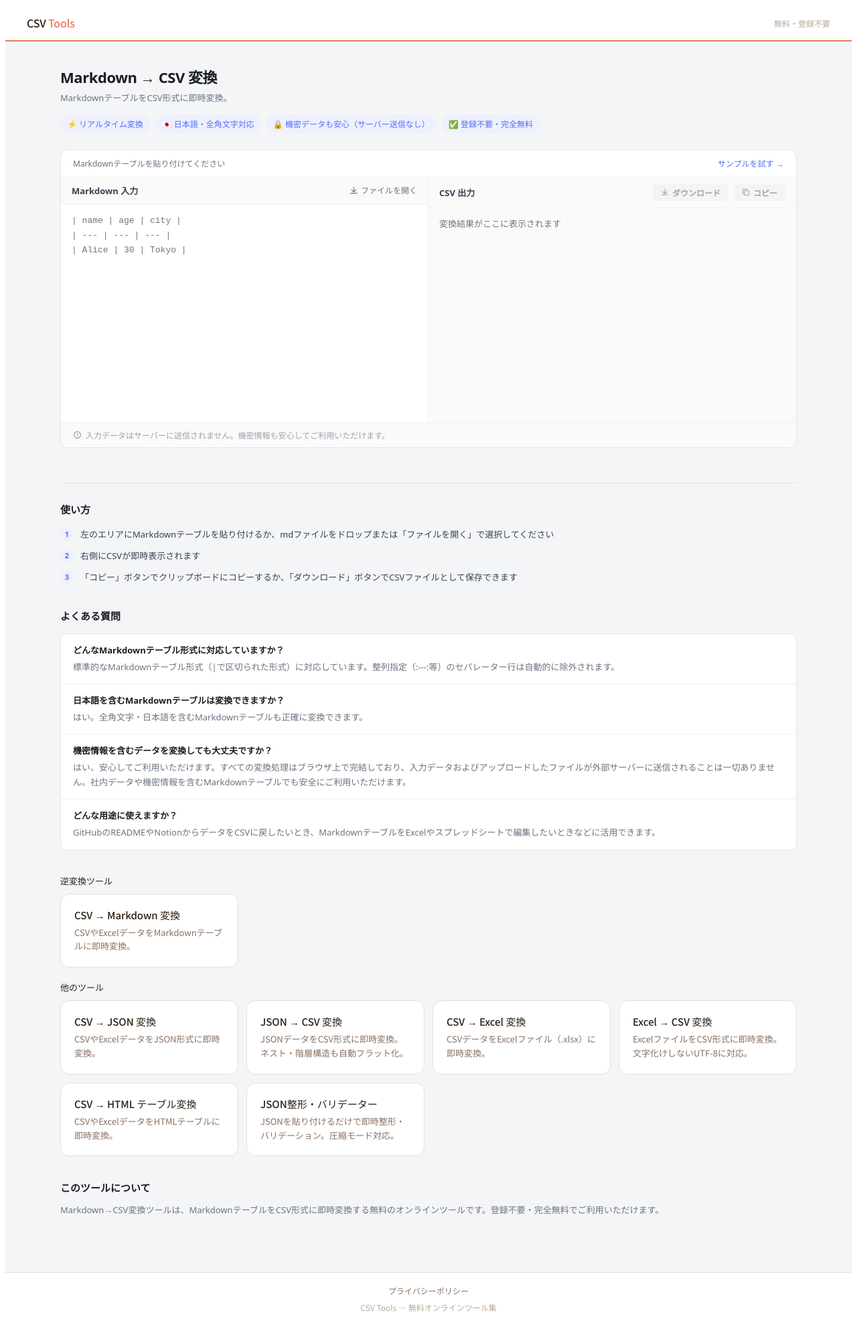
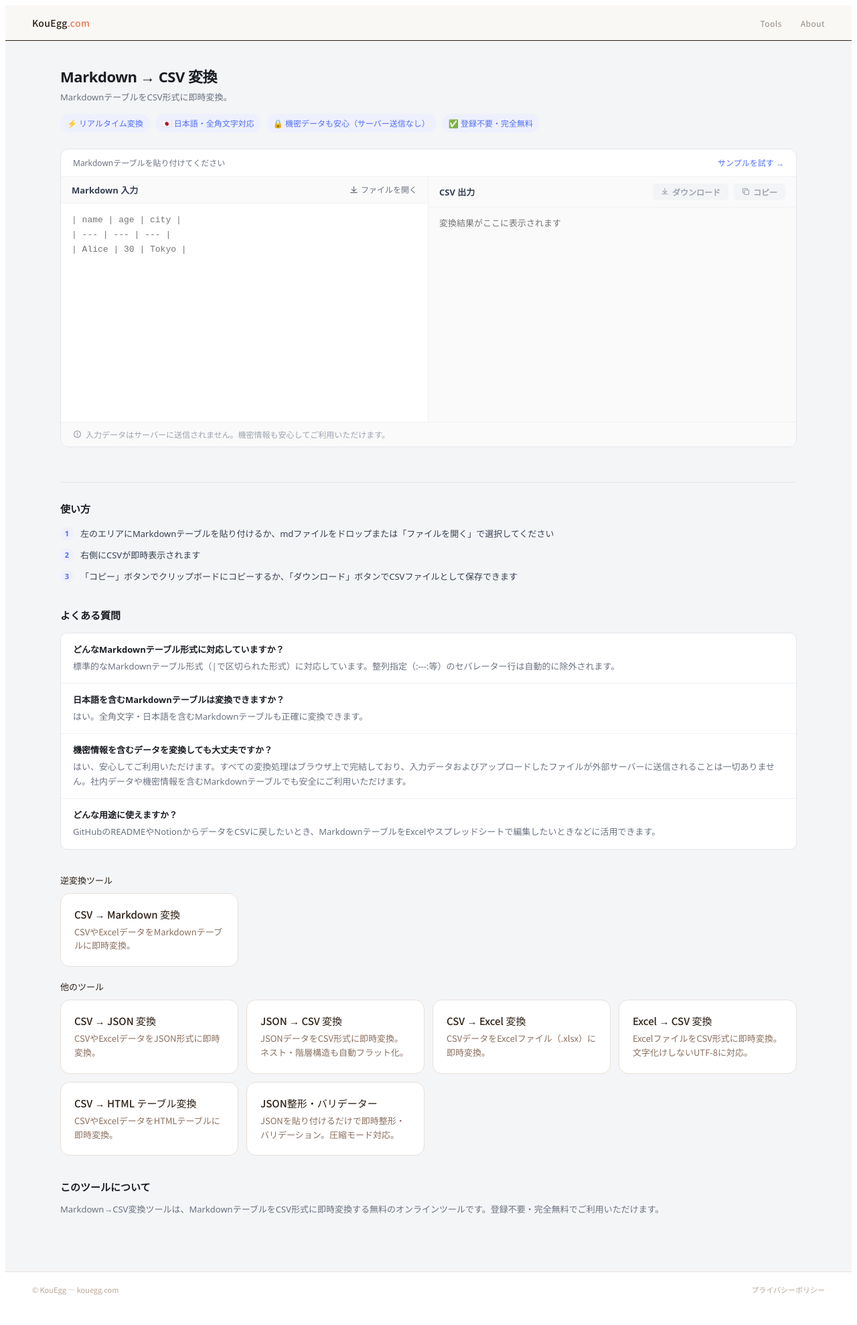
Before and after one commit to KouEgg/csv-to-markdown, a Next.js app: page /markdown-to-csv in a window 1280 px wide. Shown: the whole page at 67% size. After the commit the page ends 1952 px from the top, so only its background shows below. Built offline with nearby package versions, Linux system fonts and the light colour scheme.

Commit message:
refact page structure

```diff
--- a/app/about/page.js
+++ b/app/about/page.js
@@ -1,5 +1,7 @@
 import Link from "next/link";
 import { COLORS, FONTS } from "../lib/theme";
+import Header from "../components/header";
+import Footer from "../components/footer";
 
 // ===================================================
 // 定数定義
@@ -263,7 +265,7 @@ const INTERESTS = [
 const LINKS = [
 //   { label: "GitHub", sub: "@KouEgg →", href: "https://github.com/KouEgg" },
   { label: "Zenn", sub: "技術記事 →", href: "https://zenn.dev" },
-  { label: "CSV Tools", sub: "ツール一覧 →", href: "/csv-to-markdown" },
+  { label: "CSV Tools", sub: "ツール一覧 →", href: "/tools" },
 ];
 
 // ===================================================
@@ -275,18 +277,7 @@ export default function AboutPage() {
     <div style={ABOUT_STYLES.page}>
 
       {/* ナビゲーション */}
-      <nav style={ABOUT_STYLES.nav}>
-        <Link href="/" style={ABOUT_STYLES.navLogo}>
-          KouEgg —{" "}
-          <span style={ABOUT_STYLES.navLogoAccent}>CSV Tools</span>
-        </Link>
-        <div style={{ display: "flex", gap: "28px" }}>
-          <Link href="/" style={ABOUT_STYLES.navLink}>Tools</Link>
-          <span style={{ ...ABOUT_STYLES.navLink, opacity: 1, borderBottom: `1px solid ${COLORS.textPrimary}`, paddingBottom: "1px" }}>
-            About
-          </span>
-        </div>
-      </nav>
+      <Header />
 
       {/* ヒーロー */}
       {/* <section style={ABOUT_STYLES.hero}>
@@ -371,18 +362,13 @@ export default function AboutPage() {
         <p style={ABOUT_STYLES.toolsTeaserText}>
           作ったツールは<br />こちらから使えます
         </p>
-        <Link href="/" style={ABOUT_STYLES.toolsTeaserLink}>
+        <Link href="/tools" style={ABOUT_STYLES.toolsTeaserLink}>
           CSV Tools を見る →
         </Link>
       </section>
 
       {/* フッター */}
-      <footer style={ABOUT_STYLES.footerBar}>
-        <span style={ABOUT_STYLES.footerText}>© KouEgg — kouegg.com</span>
-        <Link href="/privacy" style={{ fontSize: "11px", color: COLORS.textMuted, textDecoration: "none" }}>
-          プライバシーポリシー
-        </Link>
-      </footer>
+      <Footer />
 
     </div>
   );
--- a/app/components/footer.js
+++ b/app/components/footer.js
@@ -1,24 +1,27 @@
+import Link from "next/link";
 import { COLORS, FONTS } from "../lib/theme";
 
 export default function Footer() {
   return (
     <footer style={{
       borderTop: `0.5px solid ${COLORS.border}`,
-      padding: "18px 32px",
-      textAlign: "center",
+      padding: "18px 40px",
       display: "flex",
-      flexDirection: "column",
-      gap: "8px",
+      justifyContent: "space-between",
       alignItems: "center",
       fontFamily: FONTS.sans,
       background: COLORS.bgCard,
     }}>
-      <div style={{ display: "flex", gap: "16px", alignItems: "center" }}>
-        <a href="/privacy" style={{ fontSize: "12px", color: COLORS.textSecondary, textDecoration: "none" }}>
-          プライバシーポリシー
-        </a>
-      </div>
-      <span style={{ fontSize: "12px", color: COLORS.textMuted }}>CSV Tools — 無料オンラインツール集</span>
+      <span style={{ fontSize: "11px", color: COLORS.textMuted }}>
+        © KouEgg — kouegg.com
+      </span>
+      <Link href="/privacy" style={{
+        fontSize: "11px",
+        color: COLORS.textMuted,
+        textDecoration: "none",
+      }}>
+        プライバシーポリシー
+      </Link>
     </footer>
   );
 }
--- a/app/components/header.js
+++ b/app/components/header.js
@@ -1,27 +1,47 @@
+import Link from "next/link";
 import { COLORS, FONTS } from "../lib/theme";
 
 export default function Header() {
   return (
     <header style={{
-      background: COLORS.bgCard,
-      borderBottom: `2px solid ${COLORS.accent}`,
-      padding: "0 32px",
+      background: COLORS.bg,
+      borderBottom: `1px solid ${COLORS.textPrimary}`,
+      padding: "0 40px",
       height: "52px",
       display: "flex",
       alignItems: "center",
       justifyContent: "space-between",
       fontFamily: FONTS.sans,
     }}>
-      <a href="/" style={{
-        fontSize: "16px",
+      <Link href="/" style={{
+        fontSize: "14px",
         fontWeight: 500,
         color: COLORS.textPrimary,
         textDecoration: "none",
-        letterSpacing: "-0.01em",
+        letterSpacing: "0.02em",
       }}>
-        CSV <span style={{ color: COLORS.accent }}>Tools</span>
-      </a>
-      <span style={{ fontSize: "12px", color: COLORS.textMuted }}>無料・登録不要</span>
+        KouEgg<span style={{ color: COLORS.accent }}>.com</span>
+      </Link>
+      <nav style={{ display: "flex", gap: "28px", alignItems: "center" }}>
+        <Link href="/tools" style={{
+          fontSize: "12px",
+          color: COLORS.textPrimary,
+          textDecoration: "none",
+          letterSpacing: "0.04em",
+          opacity: 0.5,
+        }}>
+          Tools
+        </Link>
+        <Link href="/about" style={{
+          fontSize: "12px",
+          color: COLORS.textPrimary,
+          textDecoration: "none",
+          letterSpacing: "0.04em",
+          opacity: 0.5,
+        }}>
+          About
+        </Link>
+      </nav>
     </header>
   );
 }
--- a/app/page.js
+++ b/app/page.js
@@ -1,5 +1,7 @@
 import Link from "next/link";
 import { COLORS, FONTS } from "./lib/theme";
+import Header from "./components/header";
+import Footer from "./components/footer";
 
 // ===================================================
 // メタデータ
@@ -236,7 +238,7 @@ const CONTENTS = [
     label: "Tools",
     title: "CSV Tools",
     text: "CSV・Excel・Markdown・JSONの変換ツール集。ブラウザだけで完結、登録不要・無料で使えます。現在8種類のツールを公開中。",
-    link: { label: "ツール一覧を見る →", href: "/csv-to-markdown" },
+    link: { label: "ツール一覧を見る →", href: "/tools" },
     tags: ["CSV変換", "Excel", "JSON", "Markdown"],
   },
   {
@@ -258,15 +260,7 @@ export default function TopPage() {
     <div style={S.page}>
 
       {/* ナビゲーション */}
-      <nav style={S.nav}>
-        <Link href="/" style={S.navLogo}>
-          KouEgg<span style={S.navLogoEm}>.com</span>
-        </Link>
-        <div style={{ display: "flex", gap: "28px" }}>
-          <Link href="/" style={S.navLink}>Tools</Link>
-          <Link href="/about" style={S.navLink}>About</Link>
-        </div>
-      </nav>
+      <Header />
 
       {/* ヒーロー */}
       <section style={S.hero}>
@@ -332,12 +326,7 @@ export default function TopPage() {
       </section>
 
       {/* フッター */}
-      <footer style={S.footer}>
-        <span style={S.footerText}>© KouEgg — kouegg.com</span>
-        <Link href="/privacy" style={S.footerLink}>
-          プライバシーポリシー
-        </Link>
-      </footer>
+      <Footer />
 
     </div>
   );
--- a/app/tools/page.js
+++ b/app/tools/page.js
@@ -1,5 +1,7 @@
 import Link from "next/link";
 import { COLORS, FONTS, RADIUS } from "../lib/theme";
+import Header from "../components/header";
+import Footer from "../components/footer";
 
 export const metadata = {
   title: "CSV Tools | 無料オンライン変換ツール集",
@@ -91,20 +93,8 @@ export default function Home() {
   return (
     <div style={{ minHeight: "100vh", background: COLORS.bg, fontFamily: FONTS.sans }}>
 
-      <header style={{
-        background: COLORS.bgCard,
-        borderBottom: `2px solid ${COLORS.accent}`,
-        padding: "0 32px",
-        height: "52px",
-        display: "flex",
-        alignItems: "center",
-        justifyContent: "space-between",
-      }}>
-        <span style={{ fontSize: "16px", fontWeight: 500, color: COLORS.textPrimary, letterSpacing: "-0.01em" }}>
-          CSV <span style={{ color: COLORS.accent }}>Tools</span>
-        </span>
-        <span style={{ fontSize: "12px", color: COLORS.textMuted }}>無料・登録不要</span>
-      </header>
+      {/* ナビゲーション */}
+      <Header />
 
       <main style={{ maxWidth: "900px", margin: "0 auto", padding: "48px 24px 80px" }}>
 
@@ -168,23 +158,7 @@ export default function Home() {
 
       </main>
 
-      <footer style={{
-        borderTop: `0.5px solid ${COLORS.border}`,
-        padding: "18px 32px",
-        textAlign: "center",
-        display: "flex",
-        flexDirection: "column",
-        gap: "8px",
-        alignItems: "center",
-        background: COLORS.bgCard,
-      }}>
-        <div style={{ display: "flex", gap: "16px", alignItems: "center" }}>
-          <a href="/privacy" style={{ fontSize: "12px", color: COLORS.textSecondary, textDecoration: "none" }}>
-            プライバシーポリシー
-          </a>
-        </div>
-        <span style={{ fontSize: "12px", color: COLORS.textMuted }}>CSV Tools — 無料オンラインツール集</span>
-      </footer>
+      <Footer />
 
     </div>
   );
```
